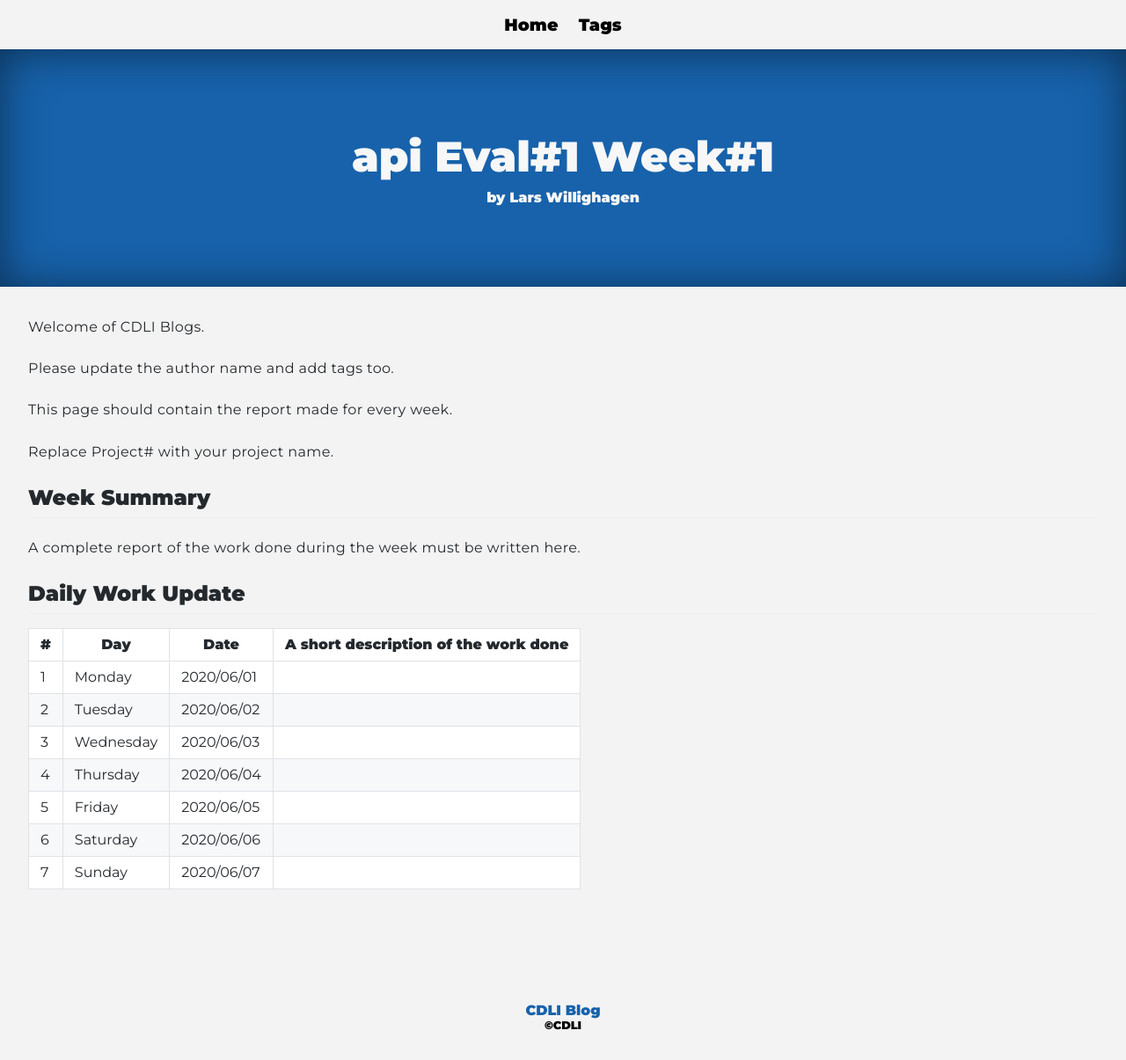
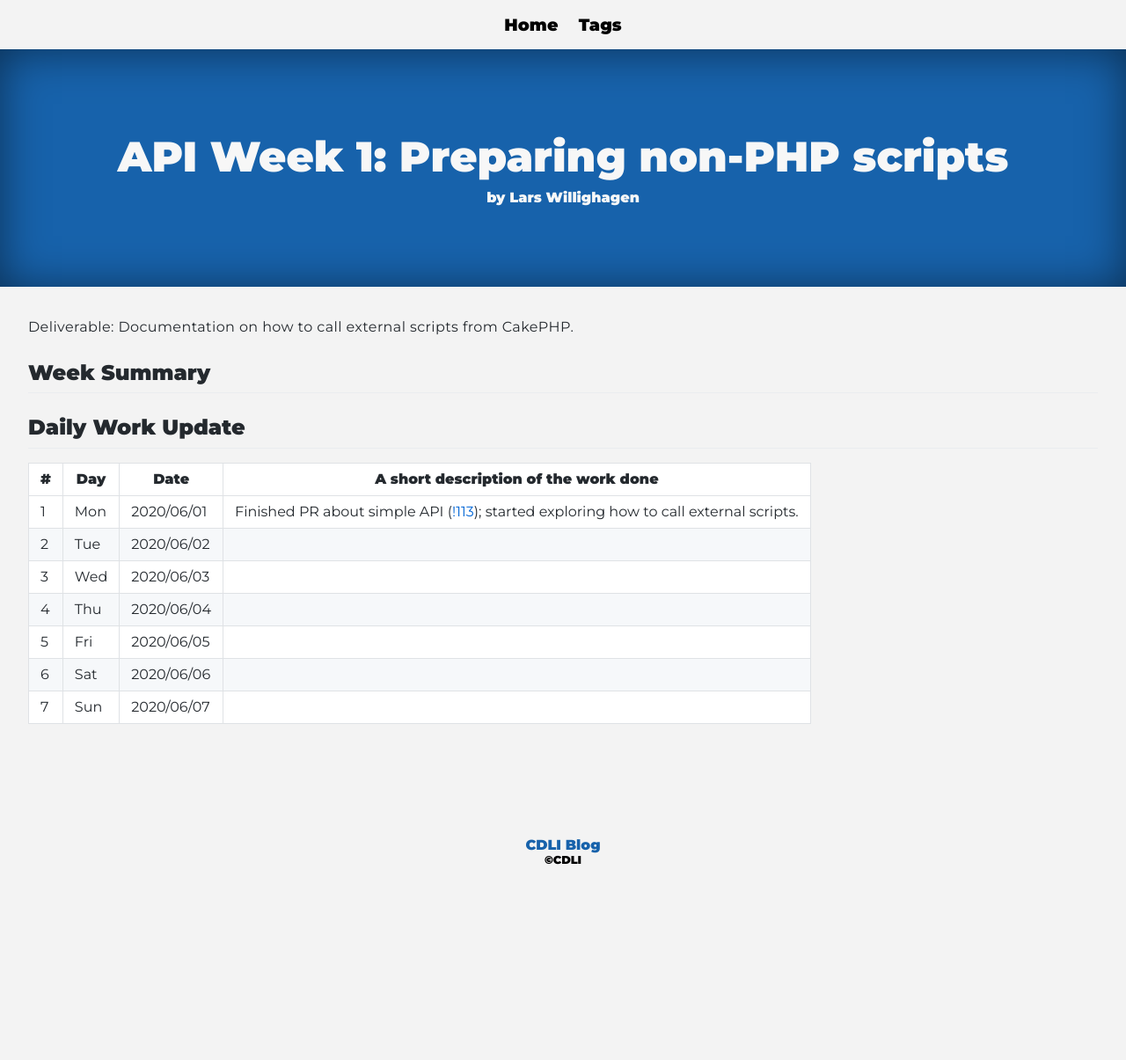
Before and after one commit to cdli-gh/blog, a Jekyll site: the page built from _blog/gsoc20/api/posts/01_week1.md, in a window 1280 px wide. Shown: the whole page at 88% size. Built offline with Jekyll 4.4.1, drawn with Linux system fonts in a browser that asks for light colours; Markdown is read by kramdown in place of the engine named in the settings; after the commit the page ends 1017 px from its top, so only the background shows below that.

Commit message:
gsoc2020/api: day 1

```diff
--- a/_blog/gsoc20/api/posts/01_week1.md
+++ b/_blog/gsoc20/api/posts/01_week1.md
@@ -1,30 +1,24 @@
 ---
 layout: page
-title: api Eval#1 Week#1
+title: "API Week 1: Preparing non-PHP scripts"
 author: "Lars Willighagen"
-tags: ["draft","week","gsoc","gsoc2020","api","eval#1","week#1"]
+tags: ["week","gsoc","gsoc2020","api","eval#1","week#1"]
 ---
-Welcome of CDLI Blogs.
 
-Please update the author name and add tags too.
-
-This page should contain the report made for every week.
-
-Replace Project# with your project name.
+Deliverable: Documentation on how to call external scripts from CakePHP.
 
 ## Week Summary
 
-A complete report of the work done during the week must be written here.
 
 
 ## Daily Work Update
 
-|\#|Day|Date|A short description of the work done|
-|---	|---	|---	|---	|
-|1   	| Monday 	|   2020/06/01	|   	|
-|2   	| Tuesday  	|   2020/06/02	|   	|
-|3   	| Wednesday  	|  2020/06/03 	|   	|
-|4   	| Thursday  	|   2020/06/04	|   	|
-|5   	| Friday  	|   2020/06/05	|   	|
-|6   	| Saturday  	|   2020/06/06	|   	|
-|7   	| Sunday  	|   2020/06/07	|   	|
+| \# | Day | Date       | A short description of the work done |
+|----|-----|------------|--------------------------------------|
+| 1  | Mon | 2020/06/01 | Finished PR about simple API ([!113](https://gitlab.com/cdli/framework/-/merge_requests/113)); started exploring how to call external scripts. |
+| 2  | Tue | 2020/06/02 |  |
+| 3  | Wed | 2020/06/03 |  |
+| 4  | Thu | 2020/06/04 |  |
+| 5  | Fri | 2020/06/05 |  |
+| 6  | Sat | 2020/06/06 |  |
+| 7  | Sun | 2020/06/07 |  |
```
